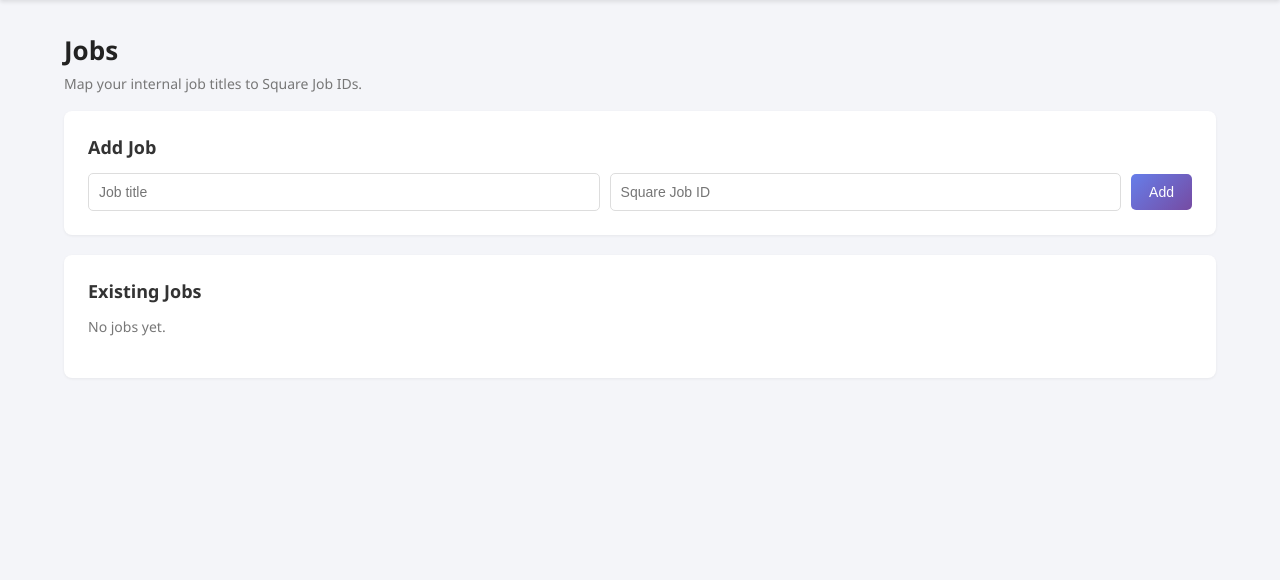
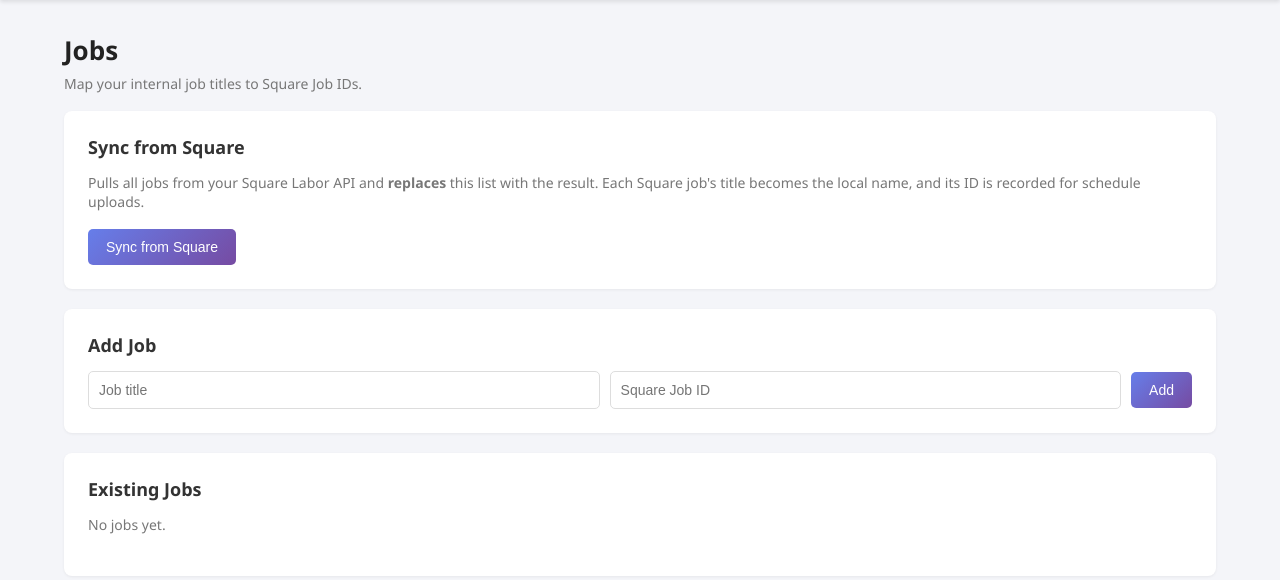
Before and after one commit to Aleut-Geoff-Vaughan/SquareUp-Schedule-Upload, a Flask app: page /settings/jobs in a window 1280 px wide. Shown: the part 87-667 px from the top of the page. Run offline with Flask 3, Linux system fonts and the light colour scheme; the visitor is signed in with stand-in values (Sample User, id 1); data that the repository does not hold is empty.

Commit message:
Sync jobs from Square Labor API
Adds a "Sync from Square" button on the Jobs admin page that pulls all
jobs from /v2/labor/jobs and atomically replaces the local jobs table
with title + Square job ID pairs. Eliminates the need to copy job IDs
out of Square by hand.

- square_api.py: list_jobs() paginates the Labor jobs endpoint
- database.py: replace_jobs() atomic delete + insert
- app.py: /settings/jobs/sync route (admin-only)

https://claude.ai/code/session_01UGzSsSqUp6RHgCZPhs6Pq8

```diff
--- a/app.py
+++ b/app.py
@@ -165,6 +165,40 @@ def jobs():
 
     jobs_list = db.get_jobs()
     return render_template('settings_jobs.html', jobs=jobs_list)
+
+@app.route('/settings/jobs/sync', methods=['POST'])
+@login_required
+def jobs_sync():
+    """Pull all jobs from Square Labor API and replace the local jobs table."""
+    if not session.get('is_admin'):
+        return jsonify({'error': 'Unauthorized'}), 403
+
+    result = square.list_jobs()
+    if not result.get('success'):
+        return jsonify({'error': f'Could not fetch jobs from Square: {result.get("error")}'}), 502
+
+    rows = []
+    skipped = []
+    for j in result['jobs']:
+        title = (j.get('title') or '').strip()
+        jid = j.get('id')
+        if not title or not jid:
+            skipped.append(j)
+            continue
+        rows.append((title, jid))
+
+    if not rows:
+        return jsonify({'error': 'Square returned no jobs. Existing list was not modified.'}), 400
+
+    db.replace_jobs(rows)
+
+    return jsonify({
+        'success': True,
+        'imported': len(rows),
+        'skipped': len(skipped),
+        'jobs': [{'name': r[0], 'square_job_id': r[1]} for r in rows],
+        'message': f'Replaced local jobs with {len(rows)} entries from Square.',
+    })
 
 @app.route('/settings/team-members', methods=['GET', 'POST'])
 @login_required
--- a/database.py
+++ b/database.py
@@ -237,6 +237,20 @@ class Database:
             cursor = conn.cursor()
             cursor.execute('DELETE FROM jobs WHERE id = ?', (job_id,))
 
+    def replace_jobs(self, rows):
+        """Atomically replace all jobs with the provided rows.
+
+        Args:
+            rows: iterable of (name, square_job_id) tuples.
+        """
+        with self.get_connection() as conn:
+            cursor = conn.cursor()
+            cursor.execute('DELETE FROM jobs')
+            cursor.executemany(
+                'INSERT INTO jobs (name, square_job_id) VALUES (?, ?)',
+                list(rows),
+            )
+
     # ==================== TEAM MEMBERS ====================
 
     def add_team_member(self, name, square_team_member_id):
--- a/square_api.py
+++ b/square_api.py
@@ -226,6 +226,49 @@ class SquareAPI:
             'shift_id': shift_id
         }
 
+    def list_jobs(self):
+        """
+        List all jobs from Square Labor API, paginating through all results.
+
+        Returns:
+            {'success': bool, 'jobs': list, 'error': str (if failed)}
+        """
+        try:
+            self._update_token()
+            if not self.access_token or self.access_token.startswith('YOUR_'):
+                return {'success': False, 'error': 'Square API token not configured.'}
+
+            jobs = []
+            cursor = None
+            while True:
+                params = {}
+                if cursor:
+                    params['cursor'] = cursor
+                response = requests.get(
+                    f'{self.base_url}/jobs',
+                    headers=self.headers,
+                    params=params,
+                    timeout=15,
+                )
+                if response.status_code != 200:
+                    error_msg = response.json().get('errors', [{}])[0].get('detail', response.text)
+                    return {'success': False, 'error': f'Square API Error: {error_msg}'}
+
+                data = response.json()
+                jobs.extend(data.get('jobs', []))
+                cursor = data.get('cursor')
+                if not cursor:
+                    break
+
+            return {'success': True, 'jobs': jobs}
+
+        except requests.exceptions.Timeout:
+            return {'success': False, 'error': 'API request timed out'}
+        except requests.exceptions.ConnectionError:
+            return {'success': False, 'error': 'Connection error'}
+        except Exception as e:
+            return {'success': False, 'error': str(e)}
+
     def list_team_members(self, status='ACTIVE'):
         """
         List team members from Square, paginating through all results.
--- a/templates/settings_jobs.html
+++ b/templates/settings_jobs.html
@@ -4,6 +4,13 @@
 {% block content %}
 <h1>Jobs</h1>
 <p class="subtle">Map your internal job titles to Square Job IDs.</p>
+
+<section class="card">
+    <h2>Sync from Square</h2>
+    <p class="subtle">Pulls all jobs from your Square Labor API and <strong>replaces</strong> this list with the result. Each Square job's title becomes the local name, and its ID is recorded for schedule uploads.</p>
+    <button id="sync-btn" type="button" class="btn primary">Sync from Square</button>
+    <div id="sync-status" class="status hidden"></div>
+</section>
 
 <section class="card">
     <h2>Add Job</h2>
@@ -49,4 +56,33 @@
     };
 </script>
 <script src="{{ url_for('static', filename='js/settings.js') }}"></script>
+<script>
+document.getElementById('sync-btn').addEventListener('click', async () => {
+    const btn = document.getElementById('sync-btn');
+    const statusEl = document.getElementById('sync-status');
+    if (!confirm('This will REPLACE all existing jobs with whatever Square returns. Continue?')) return;
+
+    btn.disabled = true;
+    statusEl.textContent = 'Fetching jobs from Square...';
+    statusEl.className = 'status';
+
+    try {
+        const res = await fetch('{{ url_for("jobs_sync") }}', { method: 'POST' });
+        const data = await res.json();
+        if (!res.ok) {
+            statusEl.textContent = data.error || 'Sync failed';
+            statusEl.className = 'status error';
+            btn.disabled = false;
+            return;
+        }
+        statusEl.textContent = data.message + ' Reloading...';
+        statusEl.className = 'status success';
+        setTimeout(() => { window.location.reload(); }, 1200);
+    } catch (err) {
+        statusEl.textContent = 'Sync failed: ' + err.message;
+        statusEl.className = 'status error';
+        btn.disabled = false;
+    }
+});
+</script>
 {% endblock %}
```
